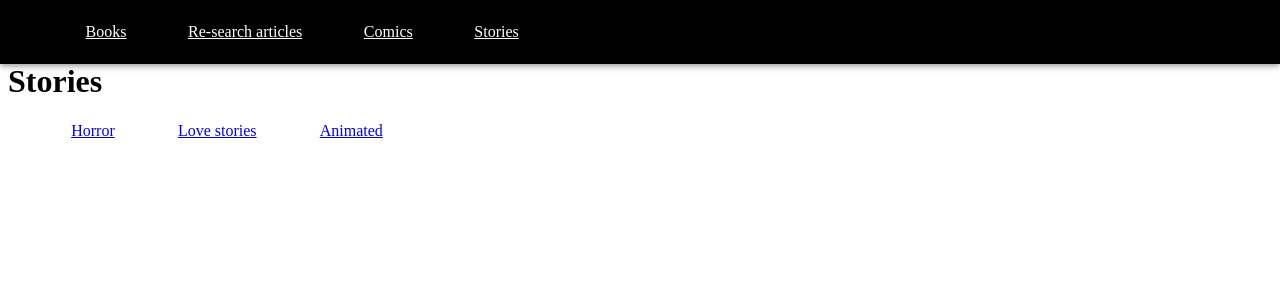
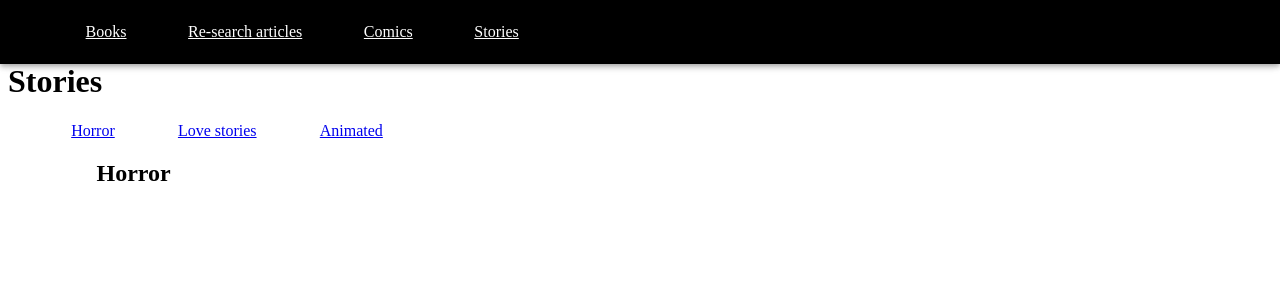
Before and after one commit to zeeshan-thedeveloper/React-basics, a React (Create React App) app in the folder Routing Example/: page /stories in a window 1280 px wide. Shown: the top 300 px of the page. Built offline with nearby package versions, Linux system fonts and the light colour scheme.

Commit message:
added index property

```diff
--- a/Routing Example/src/App.js
+++ b/Routing Example/src/App.js
@@ -26,7 +26,8 @@ function App(props) {
           <Route path="/re-search-articles" element={<ResearchArticles />} />
           <Route path="/comics" element={<Comics />} />
           <Route path="/stories" element={<Stories />}>
-            <Route index path="horror" element={<Horror />} />
+            <Route index  element={<Horror />} />
+            <Route path="horror" element={<Horror />} />
             <Route path="love-story" element={<LoveStory />} />
             <Route path="animated" element={<Animated />} />
           </Route>
--- a/Routing Example/src/Components/StoriesCatagoriesTabs.js
+++ b/Routing Example/src/Components/StoriesCatagoriesTabs.js
@@ -8,13 +8,13 @@ export default function StoriesCatagoriesTabs() {
   const {route,subRoute} = useParams();
 
   return (
-      <Box>
+      <div>
           <NavLink style={{marginLeft:"5%"}} to='horror'>Horror</NavLink>
           <NavLink style={{marginLeft:"5%"}} to='love-story'>Love stories</NavLink>
           <NavLink style={{marginLeft:"5%"}} to='animated'>Animated</NavLink>
           <div style={{marginLeft:"7%"}}>
           <Outlet/>
           </div>
-      </Box>
+      </div>
   );
 }
```
